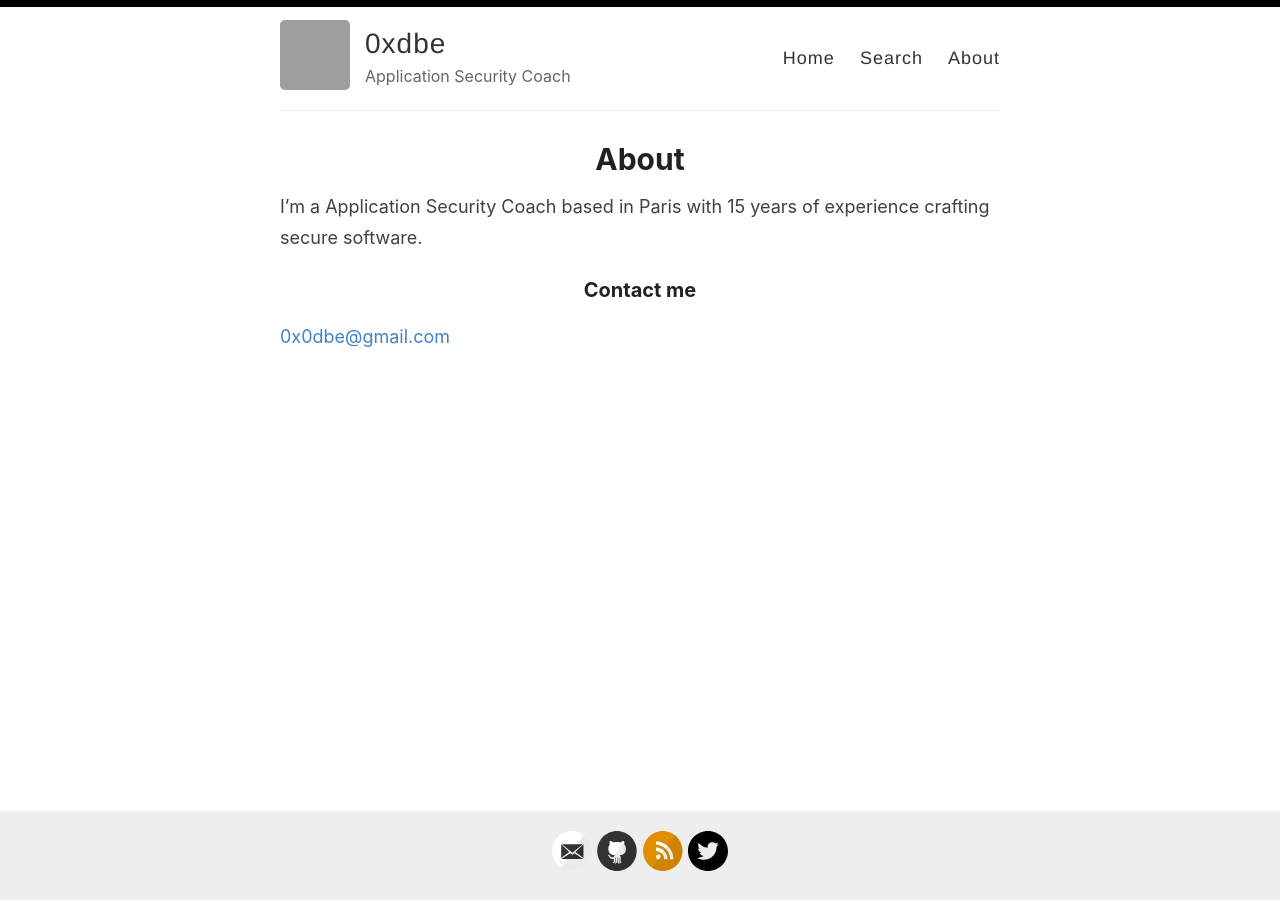
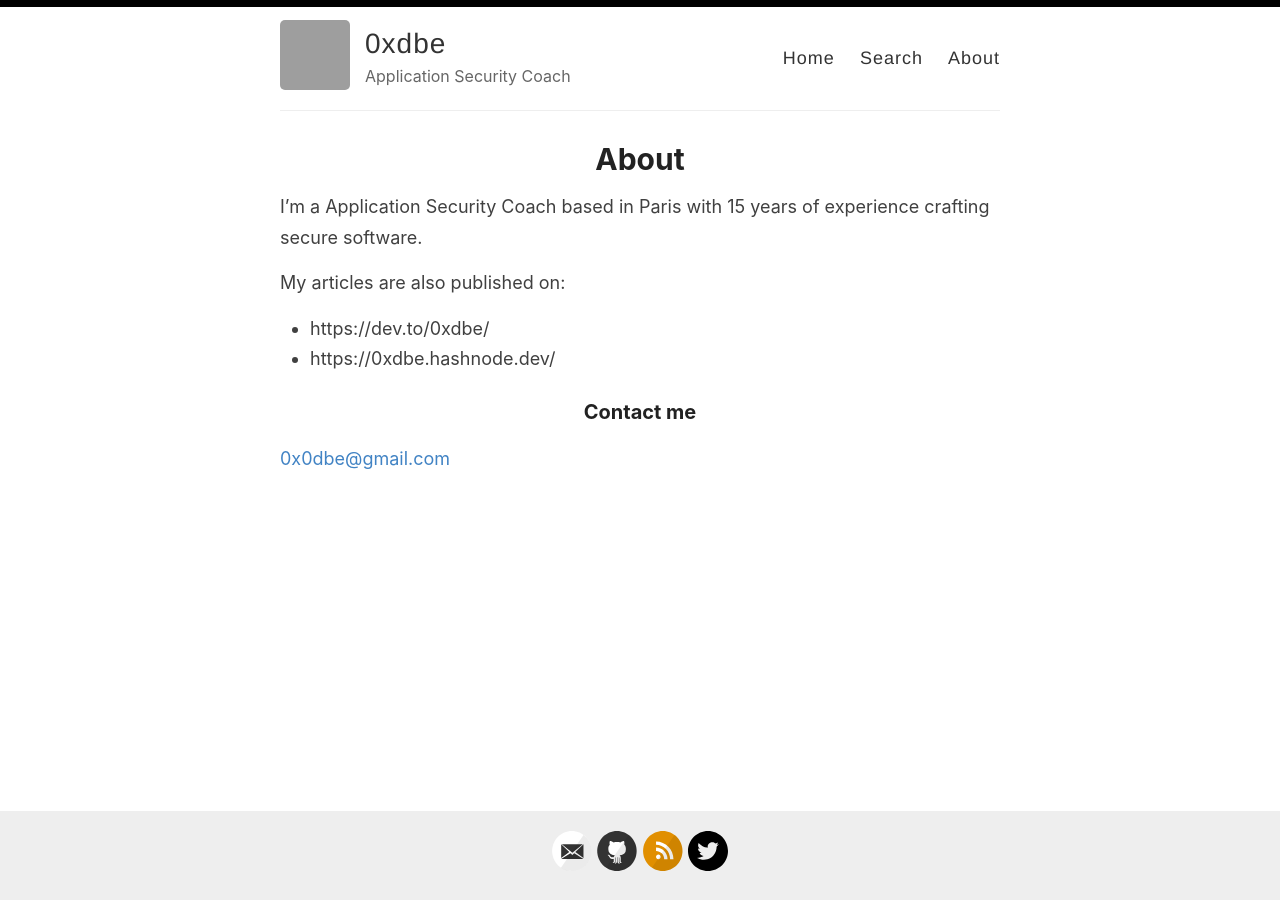
Before and after one commit to 0xdbe/0xdbe.github.io, a Jekyll site: the page built from _pages/about.md, in a window 1280 px wide. Built offline with Jekyll 4.4.1, drawn with Linux system fonts in a browser that asks for light colours; grey boxes are pictures that could not be loaded.

Commit message:
add cross publication link

```diff
--- a/_pages/about.md
+++ b/_pages/about.md
@@ -6,6 +6,11 @@ permalink: /about/
 
 I'm a Application Security Coach based in Paris with 15 years of experience crafting secure software.
 
+My articles are also published on:
+
+- https://dev.to/0xdbe/
+- https://0xdbe.hashnode.dev/
+
 ### Contact me
 
 [0x0dbe@gmail.com](mailto:0x0dbe@gmail.com)
```
Also changed, not shown: _posts/2021-09-05-AngularSecurity-DisableInlineCriticalCSS.md (+1 -1 lines).
